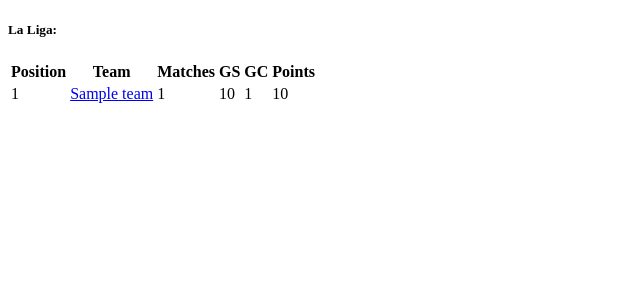
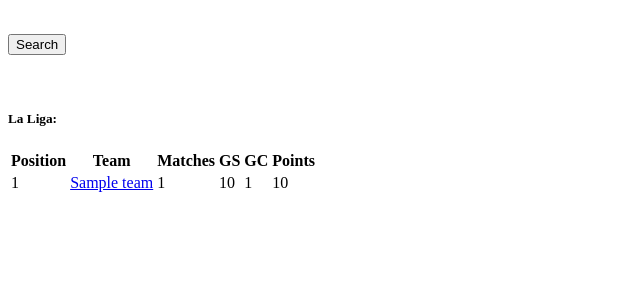
Before and after one commit to fallprojects/DanilProject, a Django app: template Football/api/templates/api/table.html in a window 1280 px wide. Shown: the part 98-398 px from the top of the page, without its empty margins (0-640 px from the left). Run offline with Django 3.2, Linux system fonts and the light colour scheme; tables that the repository leaves empty hold one stand-in row (values such as "Sample post"); the template is opened without the code that fills it: values that come from a table or form of the project are taken from there, most other values are stand-ins (such as "Sample title", 1, 10 or a date in 2020).

Commit message:
update page

```diff
--- a/Football/api/templates/api/table.html
+++ b/Football/api/templates/api/table.html
@@ -1,5 +1,19 @@
 {% extends 'api/main.html' %}
 {% block content %}
+
+<br>
+<div class="row">
+	<div class="col">
+		<div class="card card-body">
+			<form method="get">
+			{{ filterset.form }}
+		    <button class="btn btn-primary" type="submit">Search</button>
+		  </form>
+		</div>
+	</div>
+
+</div>
+<br>
 <h5>La Liga:</h5>
 <table class="table table-sm">
 				<tr>
```
